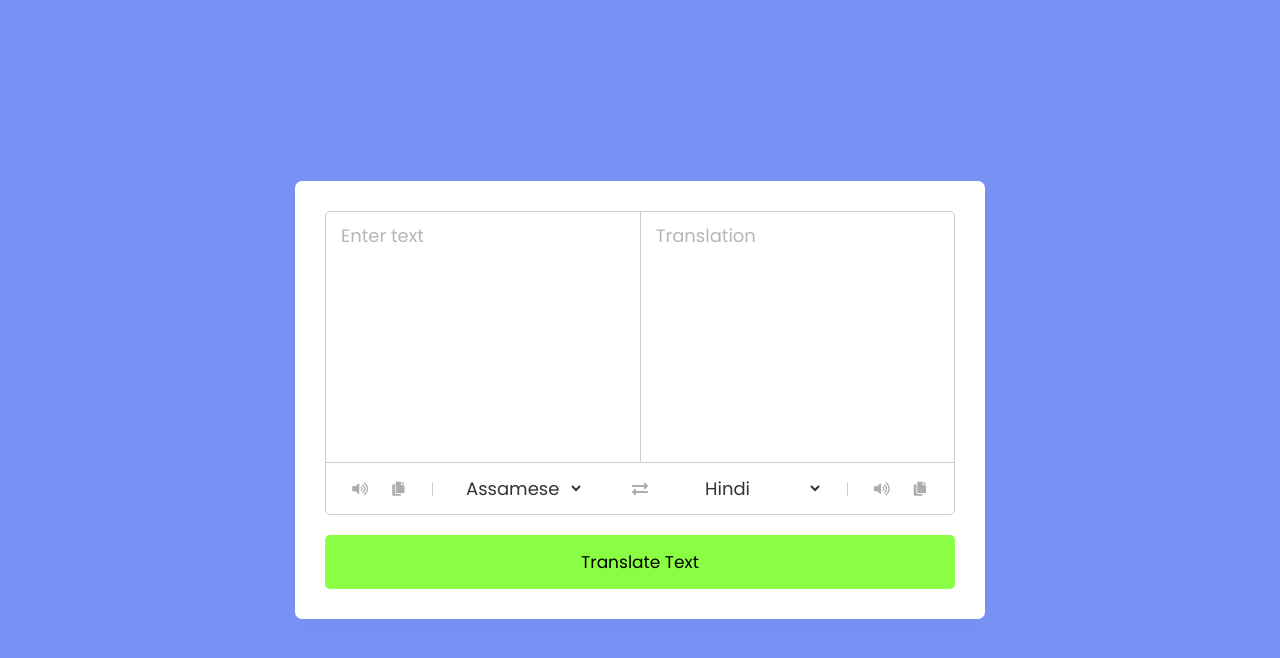
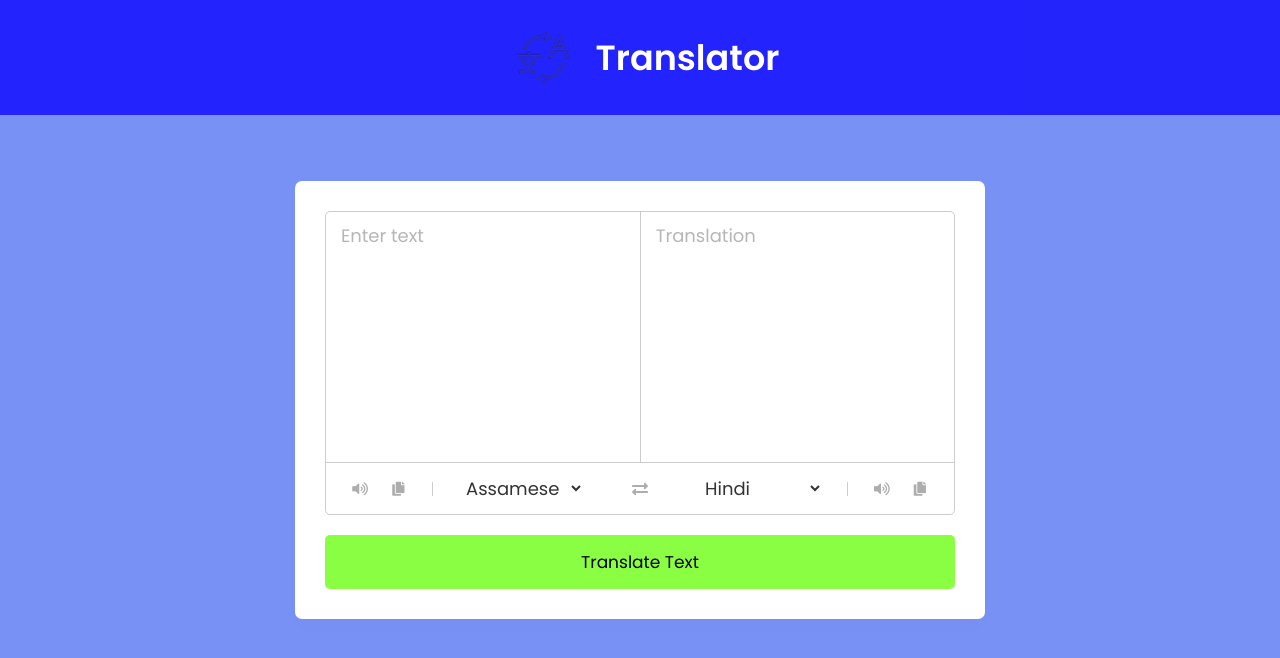
Before and after one commit to srujan0404/assignment, a plain HTML site: page index.html in a window 1280 px wide. Drawn offline with Linux system fonts and the light colour scheme.

Commit message:
added navbar

```diff
--- a/index.html
+++ b/index.html
@@ -9,6 +9,12 @@
     <link rel="icon" href="logo.jpg">
   </head>
   <body>
+    <nav class="navbar">
+      <img src="logonav.png" class="logoim">
+		<div class="navdiv">
+			<div class="logo"><a href="#">Translator</a> </div>
+		</div>
+	</nav>
     <div class="container">
       <div class="wrapper">
         <div class="text-input">
--- a/style.css
+++ b/style.css
@@ -6,6 +6,33 @@
     padding: 0;
     box-sizing: border-box;
     font-family: 'Poppins', sans-serif;
+}
+
+.navbar {
+    background: #0800ffc2;
+    font-family: 'Poppins', sans-serif;
+    padding: 15px;
+    position: fixed;
+    top: 0;
+    width: 100%;
+    z-index: 1000;
+    display: flex;
+    justify-content: center;
+    align-items: center;
+}
+
+.logo a {
+    display: flex;
+    align-items: center;
+    font-size: 35px;
+    font-weight: 600;
+    color: white;
+    text-decoration: none;
+}
+
+.logoim {
+    width: 85px;
+    margin-right: 10px;
 }
 
 body {
```
Also changed, not shown: logonav.png (added).
